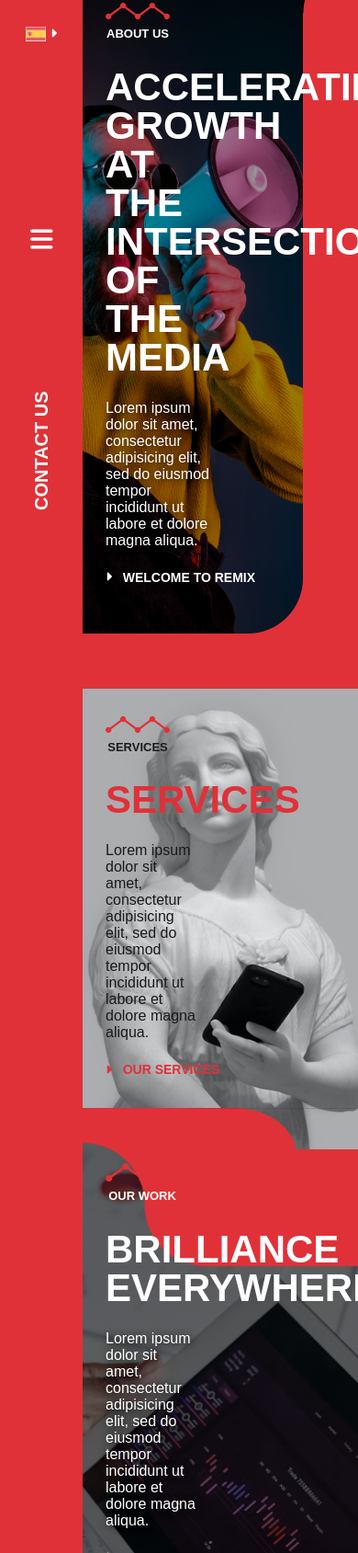
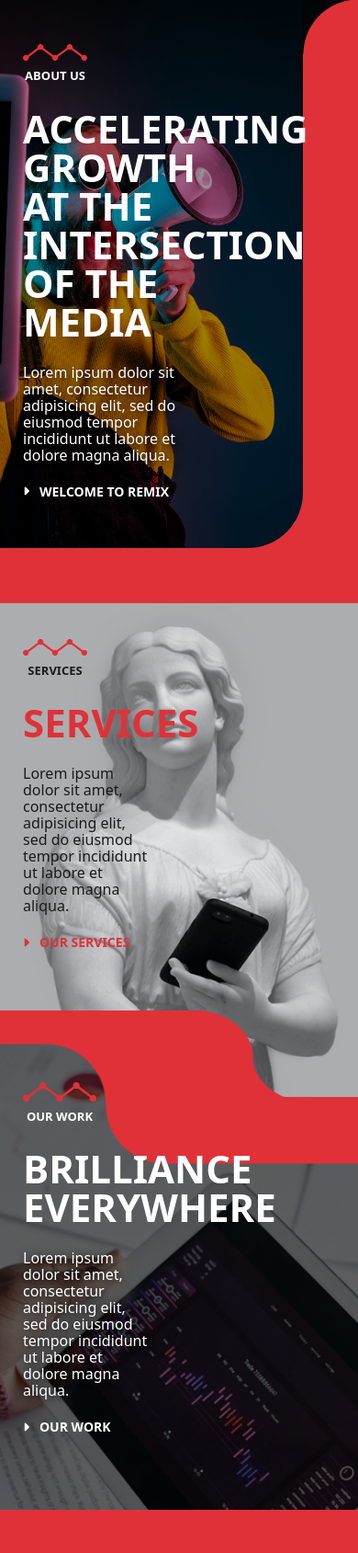
Before and after one commit to naju0902/rixmy, a PHP site: page / in a window 390 px wide. Shown: the part 196-1885 px from the top of the page at 92% size. Run offline with PHP 8.4, Linux system fonts and the light colour scheme; some libraries are stand-ins or nearby versions.

Commit message:
Responsive

```diff
--- a/css/style.css
+++ b/css/style.css
@@ -36,24 +36,19 @@
 }
 
 html {
-  height: 100%;
   overflow-y: scroll;
   overflow-x: hidden;
   margin: 0;
   padding: 0;
   font-size: 14px;
   line-height: 1.6em;
-  font-family: 'Source Sans Pro', sans-serif !important;
-  -webkit-tap-highlight-color: rgba(0,0,0,0);
-  scroll-behavior:smooth;
+  scroll-behavior: smooth;
 }
 
 body {
-  color: #555;
   background: var(--red);
-  margin:0;
-  line-height: 1.6em;
   overflow-x: hidden;
+  font-family: system-ui;
 }
 
 ::-webkit-scrollbar {
@@ -62,16 +57,11 @@
 
 ::-webkit-scrollbar-thumb {
   background-color: var(--gray);
-  border-radius:6px;
 }
 
 a {
   outline: none;
   text-decoration: none;
-}
-
-a {
-  color: #585858;
 }
 
 a a:focus, a:hover {
@@ -125,7 +109,7 @@
   width: 90px;
   color: #fff;
   background: var(--red);
-  z-index: 99;
+  z-index: 98;
 }
 
 nav a {
@@ -138,6 +122,8 @@
   text-align: center;
   align-items: center;
   height: 80%;
+  list-style: none;
+  z-index: 99;
 }
 
 nav li {
@@ -154,7 +140,7 @@
   margin-right: 5px;
 }
 
-nav .contact {
+nav .contact a {
   width: max-content;
   display: flex;
   position: relative;
@@ -169,6 +155,129 @@
   position: relative;
   margin: 3% 0;
   height: 14%;
+}
+
+#menuNav {
+  background: var(--red);
+  width: calc(100% - 90px);
+  height: 100%;
+  position: fixed;
+  left: -100%;
+  top: 0;
+  transition: 0.5s;
+  z-index: 97;
+  display: flex;
+  align-items: center;
+}
+
+#menuNav.active {
+  transition: 0.5s;
+  left: 90px;
+}
+
+#menuNav ul {
+  display: flex;
+  flex-direction: column;
+  list-style: none;
+  font-size: 20px;
+  line-height: 35px;
+  font-weight: 600;
+  width: 70%;
+  max-width: 370px;
+}
+
+#menuNav li {
+  position: relative;
+}
+
+#menuNav ul hr {
+  position: absolute;
+  width: -webkit-fill-available;
+  top: 20px;
+  border: none;
+  background: #fff;
+  height: 2px;
+}
+
+#menuNav a {
+  color: #fff;
+  background: var(--red);
+  z-index: 1;
+  position: relative;
+  padding-right: 10px;
+}
+
+#menuNav span {
+  float: right;
+  max-width: 60%;
+  position: relative;
+  background: var(--red);
+  padding: 3px;
+  line-height: 12px;
+  display: none;
+  transition: all 1s;
+}
+
+#menuNav li:hover span {
+  display: block;
+  transition: all 1s;
+}
+
+#menuNav span a {
+  display: block;
+  font-size: 14px;
+  padding: 6px;
+  margin: 5px 0 0;
+  transition: 0.3s;
+}
+
+#menuNav span a:hover {
+  background: var(--white);
+  color: var(--gray);
+  border-radius: 2px;
+  transition: 0.3s;
+}
+
+@media (max-width: 768px) {
+  body > div {
+    padding-left: 0;
+  }
+  nav {
+    width: 100%;
+    height: 70px;
+    padding: 0 5%;
+    display: flex;
+    flex-wrap: wrap;
+    justify-content: space-between;
+  }
+  nav .logo {
+    position: absolute;
+    width: auto;
+    height: 110px;
+    margin: 0 auto;
+    left: 0;
+    right: 0;
+    background: var(--red);
+    border-radius: 50%;
+    padding: 12px;
+  }
+  nav ul {
+    height: auto;
+    width: 100%;
+    flex-wrap: nowrap;
+    flex-direction: row-reverse;
+    justify-content: space-between;
+  }
+  nav ul li {
+    width: auto;
+  }
+  nav .contact {
+    display: none;
+  }
+  #menuNav.active {
+    left: 0;
+    width: 100%;
+  }
 }
 
 /*****************************
@@ -309,6 +418,12 @@
   gap: 5px;
 }
 
+@media (max-width: 768px) {
+  #services {
+    padding: 10% 25px 40%;
+  }
+}
+
 /*****************************
 ******* 6) Our Work **********
 *****************************/
@@ -318,7 +433,7 @@
   background: center url(../img/our-work.png);
   background-size: cover;
   padding: 20% 25px;
-  margin: -15% 0 10px 0;
+  margin: -15% 0 10px;
   color: var(--white);
 }
 
@@ -352,6 +467,13 @@
   justify-content: center;
   gap: 5px;
 }
+
+@media (max-width: 768px) {
+  #our-work {
+    margin: -24% 0 10px;
+  }
+}
+
 
 /*****************************
 ********* 7) News ************
--- a/index.html
+++ b/index.html
@@ -20,10 +20,44 @@
     <img class="logo" src="img/logo.svg">
     <ul>
       <li><a href="#" class="lenguage"><img src="img/es.PNG"><i class="fa-solid fa-caret-right"></i></a></li>
-      <li><a href="#"><i class="fa-solid fa-2x fa-bars"></i></a></li>
-      <li><a href="#" class="contact" href="#">CONTACT US</a></li>
+      <li><a id="toggle" onclick="menuNav()"><i class="fa-solid fa-2x fa-bars"></i></a></li>
+      <li class="contact"><a href="#" href="#">CONTACT US</a></li>
     </ul>
   </nav>
+    <div id="menuNav" class="">
+      <ul>
+        <li class="dropdown">
+          <a href="">HOME</a><hr>
+          <span class="dropdown-content">
+            <a href="">OUR APPROACH</a>
+            <a href="">OUR TEAM</a>
+          </span>
+        </li>
+        <li class="dropdown">
+          <a href="">ABOUT US</a><hr>
+          <span class="dropdown-content">
+            <a href="">BUSINESS INTELLIGENCE</a>
+            <a href="">MARKETING ACTIVATION</a>
+            <a href="">STRATEGY & PLANNING</a>
+          </span>
+        </li>
+        <li><a href="">SERVICES</a></li>
+        <li><a href="">OUR WORK</a></li>
+        <li><a href="">NEWS & INSIGHTS</a></li>
+        <li><a href="">CAREERS</a></li>
+      </ul>
+    </div>
+
+  <script type="text/javascript">
+    function menuNav() {
+      var toggle = document.getElementById("toggle")
+      var nav = document.getElementById("menuNav")
+      toggle.classList.toggle("active")
+      nav.classList.toggle("active")
+    }
+  </script>
+
+
   <div>
 
     <header id="presentation" class="video-presentation">
```
Also changed, not shown: other parts of css/style.css (+20 -12 lines).
